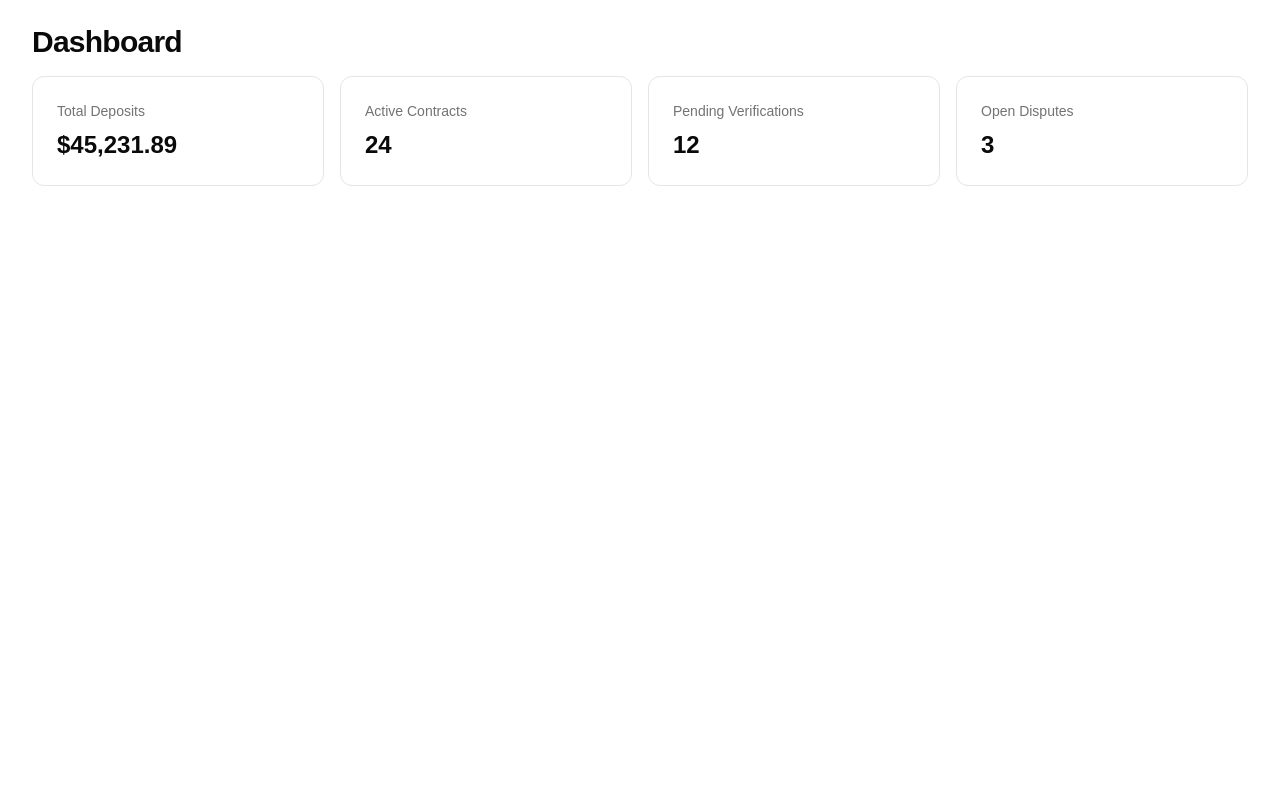
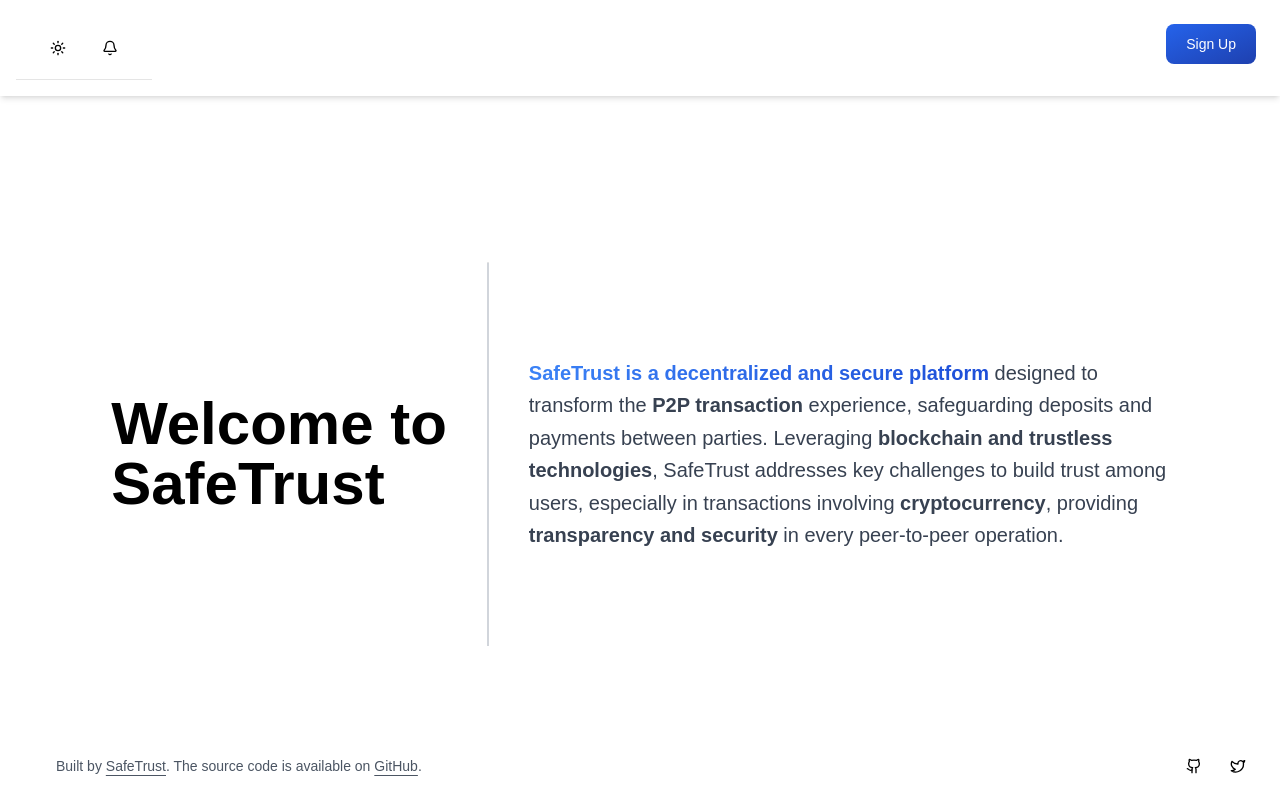
Before and after one commit to safetrustcr/dApp-SafeTrust, a Next.js app: page / in a window 1280 px wide. Built offline with nearby package versions, Linux system fonts and the light colour scheme.

Commit message:
feat: update page

```diff
--- a/src/app/page.tsx
+++ b/src/app/page.tsx
@@ -1,46 +1,42 @@
+"use client";
+
+import { DashboardFooter } from "@/layouts/Footer";
+import { DashboardHeader } from "@/layouts/Header";
+import { useRouter } from "next/navigation";
+
 export default function DashboardPage() {
+  const router = useRouter();
+
   return (
-    <div className="flex flex-col">
-      <div className="flex-1 space-y-4 p-8 pt-6">
-        <div className="flex items-center justify-between space-y-2">
-          <h2 className="text-3xl font-bold tracking-tight">Dashboard</h2>
-        </div>
-        <div className="grid gap-4 md:grid-cols-2 lg:grid-cols-4">
-          {/* Add your dashboard content here */}
-          <div className="rounded-xl border bg-card p-6">
-            <div className="flex flex-col space-y-2">
-              <p className="text-sm font-medium text-muted-foreground">
-                Total Deposits
-              </p>
-              <p className="text-2xl font-bold">$45,231.89</p>
-            </div>
-          </div>
-          <div className="rounded-xl border bg-card p-6">
-            <div className="flex flex-col space-y-2">
-              <p className="text-sm font-medium text-muted-foreground">
-                Active Contracts
-              </p>
-              <p className="text-2xl font-bold">24</p>
-            </div>
-          </div>
-          <div className="rounded-xl border bg-card p-6">
-            <div className="flex flex-col space-y-2">
-              <p className="text-sm font-medium text-muted-foreground">
-                Pending Verifications
-              </p>
-              <p className="text-2xl font-bold">12</p>
-            </div>
-          </div>
-          <div className="rounded-xl border bg-card p-6">
-            <div className="flex flex-col space-y-2">
-              <p className="text-sm font-medium text-muted-foreground">
-                Open Disputes
-              </p>
-              <p className="text-2xl font-bold">3</p>
-            </div>
-          </div>
-        </div>
-      </div>
+    <div className={`h-screen flex flex-col`}>
+      <header className="flex justify-between items-center p-4 bg-white dark:bg-[#0F172A] text-black dark:text-gray-100 shadow-md">
+        <DashboardHeader />
+        <button
+          className="text-white bg-gradient-to-br from-blue-600 to-blue-800 hover:bg-gradient-to-bl focus:ring-4 focus:outline-none focus:ring-green-200 dark:focus:ring-blue-800 font-medium rounded-lg text-sm px-5 py-2.5 text-center me-2 mb-2"
+          onClick={() => router.push("/auth/login")}
+        >
+          Sign Up
+        </button>
+      </header>
+      <main className="flex-1 flex flex-col sm:flex-row justify-center items-center bg-white dark:bg-[#1E293B] text-black dark:text-gray-100 mt-20 gap-10">
+        <h1 className="text-5xl md:text-6xl font-bold text-center md:text-left text-nlack dark:text-blue-300">
+          Welcome to <br /> SafeTrust
+        </h1>
+        <hr className="hidden md:block bg-gray-300 dark:bg-gray-600 w-0.5 h-96" />
+        <p className="text-xl md:w-1/2 text-gray-700 dark:text-gray-300 leading-relaxed text-center md:text-left">
+          <span className="text-transparent bg-clip-text bg-gradient-to-r from-blue-500 to-blue-700 font-bold">
+            SafeTrust is a decentralized and secure platform
+          </span>{" "}
+          designed to transform the <strong>P2P transaction</strong> experience,
+          safeguarding deposits and payments between parties. Leveraging
+          <strong> blockchain and trustless technologies</strong>, SafeTrust
+          addresses key challenges to build trust among users, especially in
+          transactions involving <strong>cryptocurrency</strong>, providing
+          <strong> transparency and security</strong> in every peer-to-peer
+          operation.
+        </p>
+      </main>
+      <DashboardFooter />
     </div>
   );
 }
```
